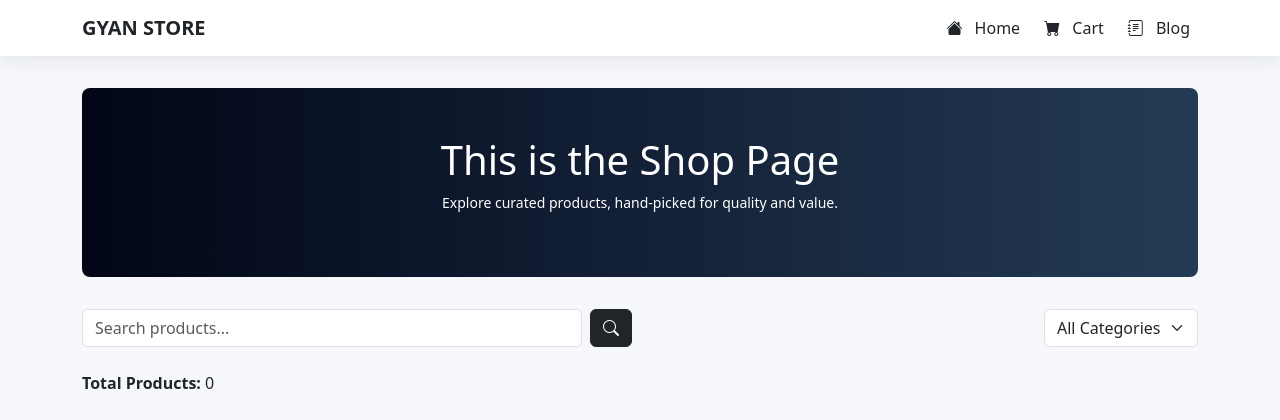
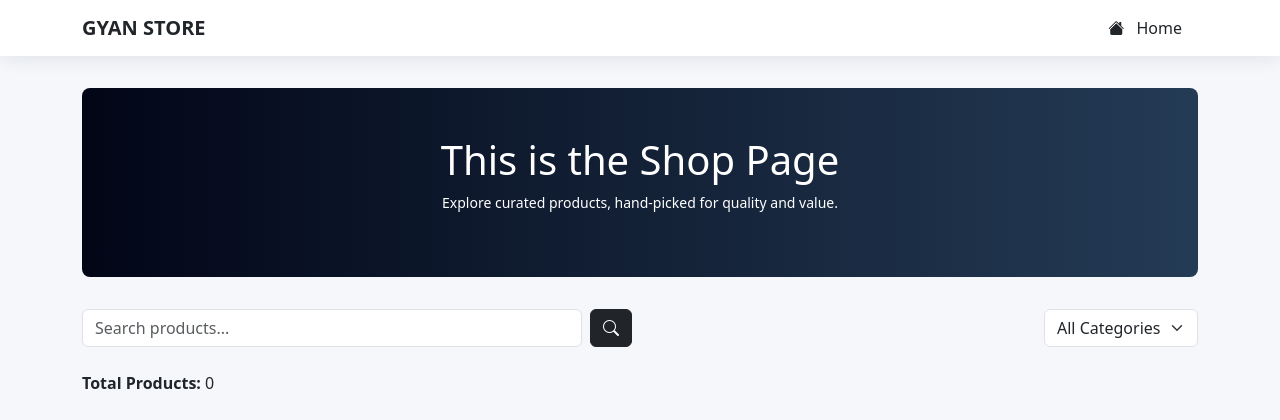
Before and after one commit to iotiangyanu/GyanStore, a Django app: page /shop/ in a window 1280 px wide. Shown: the top 420 px of the page. Run offline with Django 5.2, Linux system fonts and the light colour scheme; data that the repository does not hold is empty.

Commit message:
update all

```diff
--- a/seller/templates/layout.html
+++ b/seller/templates/layout.html
@@ -24,7 +24,7 @@
         <div class="collapse navbar-collapse" id="navbarNav">
             <ul class="navbar-nav ms-auto align-items-center">
                 <li class="nav-item"><a class="nav-link" href="/shop/">Shop</a></li>
-                <li class="nav-item"><a class="nav-link" href="/blog/">Blog</a></li>
+
             </ul>
         </div>
     </div>
--- a/shop/templates/shop/index.html
+++ b/shop/templates/shop/index.html
@@ -217,15 +217,11 @@
             <i class="bi bi-house-fill me-2"></i> Home
           </a>
         </li>
-        <li class="nav-item me-2">
+        {% comment %} <li class="nav-item me-2">
           <a class="nav-link text-dark" href="{{ shop_url|default:'/shop/' }}">
             <i class="bi bi-cart-fill me-2"></i> Cart
-          </a>
+          </a> {% endcomment %}
         </li>
-        <li class="nav-item">
-          <a class="nav-link text-dark" href="{{ blog_url|default:'/blog/' }}">
-            <i class="bi bi-journal-text me-2"></i> Blog
-          </a>
         </li>
       </ul>
     </div>
--- a/shop/templates/shop/layout.html
+++ b/shop/templates/shop/layout.html
@@ -24,7 +24,6 @@
         <div class="collapse navbar-collapse" id="navbarNav">
             <ul class="navbar-nav ms-auto align-items-center">
                 <li class="nav-item"><a class="nav-link" href="/shop/">Shop</a></li>
-                <li class="nav-item"><a class="nav-link" href="/blog/">Blog</a></li>
             </ul>
         </div>
     </div>
```
